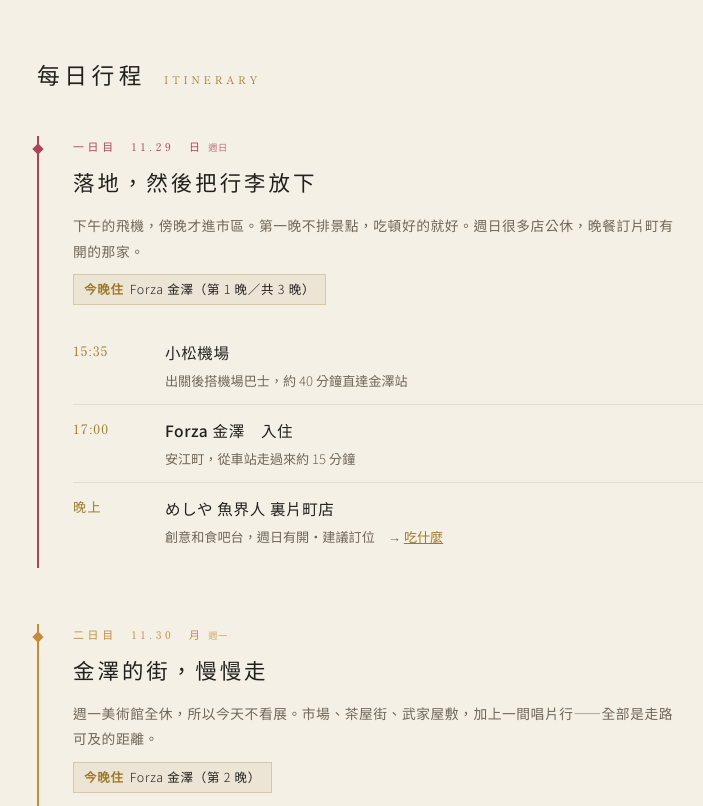
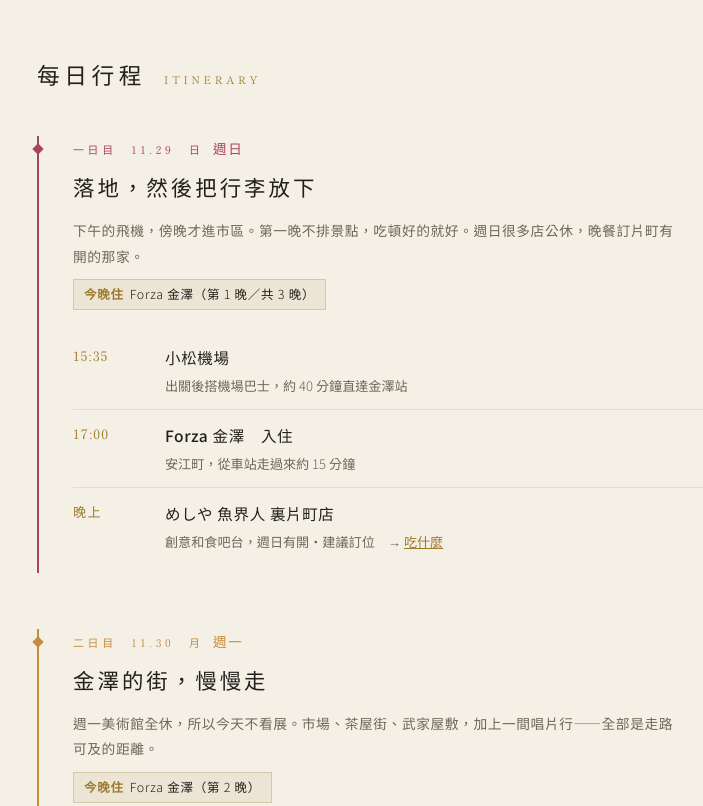
Before and after one commit to davidberger1210/kanazawa-2026, a plain HTML site: page index.html in a window 1280 px wide. Shown: the part 1220-2026 px from the top of the page, without its empty margins (133-836 px from the left). Drawn offline with Linux system fonts and the light colour scheme.

Commit message:
放大行程標題的中文星期
Co-Authored-By: Claude Opus 5.5 <noreply@anthropic.com>
Claude-Session: https://claude.ai/code/session_01KpUGr6Q1rz5LoX7LmPYwpU

```diff
--- a/index.html
+++ b/index.html
@@ -165,6 +165,7 @@ body{
 }
 .day-head{margin-bottom:22px}
 .wk{font-family:var(--sans);font-size:.85em;letter-spacing:.06em;margin-left:.5em;opacity:.75}
+.day-no .wk{font-size:1.25em;font-weight:500;opacity:1;letter-spacing:.12em;margin-left:.7em}
 .day-no{
   font-family:var(--mincho);font-size:.68rem;
   letter-spacing:.34em;color:var(--c);margin-bottom:9px;
```
